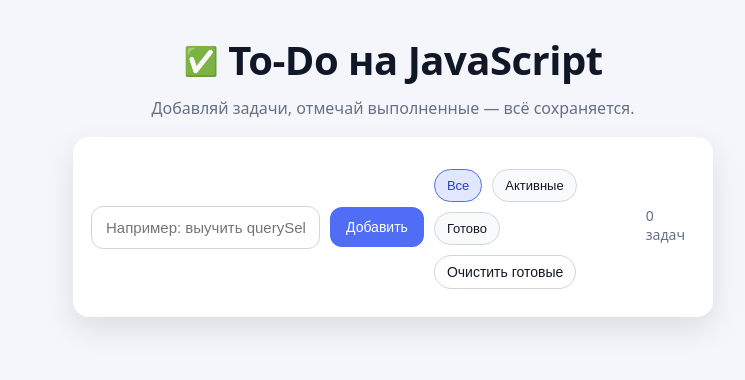
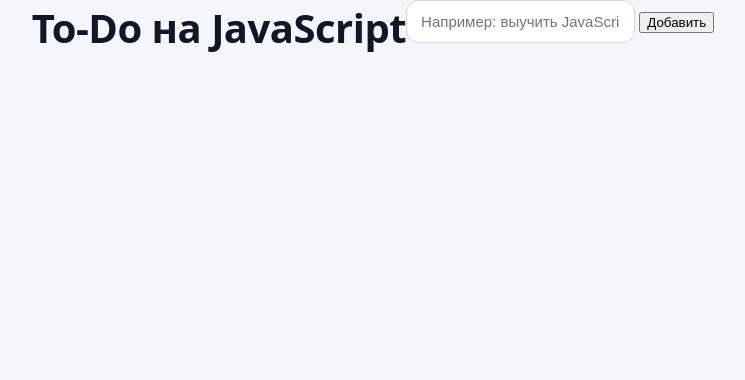
Before and after one commit to sanobar-dev/frontend-learning, a plain HTML site: page js-mini-project/index.html in a window 1280 px wide. Shown: the whole page, without its empty margins (247-992 px from the left). Drawn offline with Linux system fonts and the light colour scheme.

Commit message:
Update index.html

```diff
--- a/js-mini-project/index.html
+++ b/js-mini-project/index.html
@@ -8,41 +8,20 @@
 </head>
 
 <body>
-  <main class="app">
-    <header class="app__header">
-      <div class="app__title">
-        <span class="app__icon" aria-hidden="true">✅</span>
-        <h1>To-Do на JavaScript</h1>
-      </div>
-      <p class="app__subtitle">Добавляй задачи, отмечай выполненные — всё сохраняется.</p>
-    </header>
+  <h1>To-Do на JavaScript</h1>
 
-    <section class="card">
-      <form id="todoForm" class="form" autocomplete="off">
-        <input
-          id="todoInput"
-          type="text"
-          placeholder="Например: выучить querySelector"
-          aria-label="Новая задача"
-        />
-        <button type="button" class="btn btn--primary" id="addBtn">Добавить</button>
+  <form id="todoForm">
+    <input
+      id="todoInput"
+      type="text"
+      placeholder="Например: выучить JavaScript"
+    />
 
-      <div class="filters" role="tablist" aria-label="Фильтры задач">
-        <button class="chip is-active" type="button" data-filter="all">Все</button>
-        <button class="chip" type="button" data-filter="active">Активные</button>
-        <button class="chip" type="button" data-filter="done">Готово</button>
+    <button type="submit">Добавить</button>
+  </form>
 
-        <button id="clearDone" class="btn btn--ghost" type="button">
-          Очистить готовые
-        </button>
-      </div>
+  <ul id="todoList"></ul>
 
-      <p id="counter" class="counter">0 задач</p>
-
-      <ul id="todoList" class="list"></ul>
-    </section>
-  </main>
-
-  <script src="./script.js?v=1" defer></script>
+  <script src="./script.js"></script>
 </body>
 </html>
```
